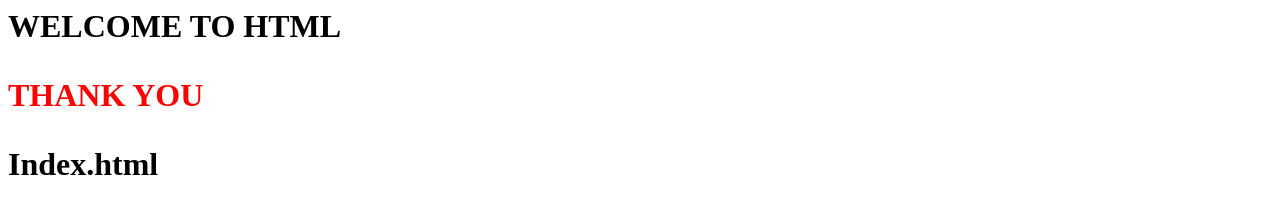
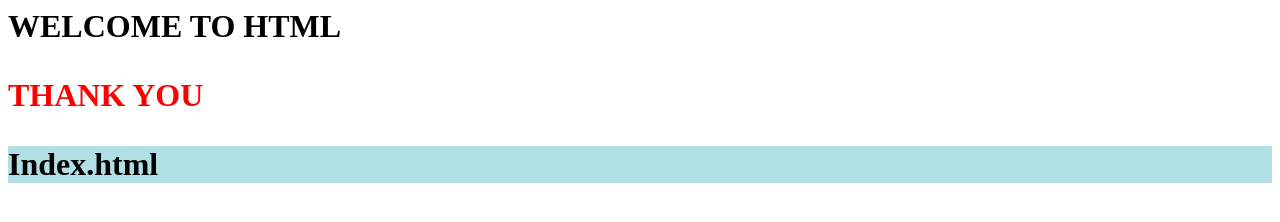
Before and after one commit to Amrutha-K-V/Demo, a plain HTML site: page index.html in a window 1280 px wide. Drawn offline with Linux system fonts and the light colour scheme.

Commit message:
Update index.html

```diff
--- a/index.html
+++ b/index.html
@@ -1,5 +1,5 @@
 <html>
 <h1>WELCOME TO HTML</h1>
   <h1><p style="color:red">THANK YOU</p></h1>
-  <h1>Index.html</h1>
+  <h1><p style="background-color:powderblue;" >Index.html</p></h1>
 </html>
```
